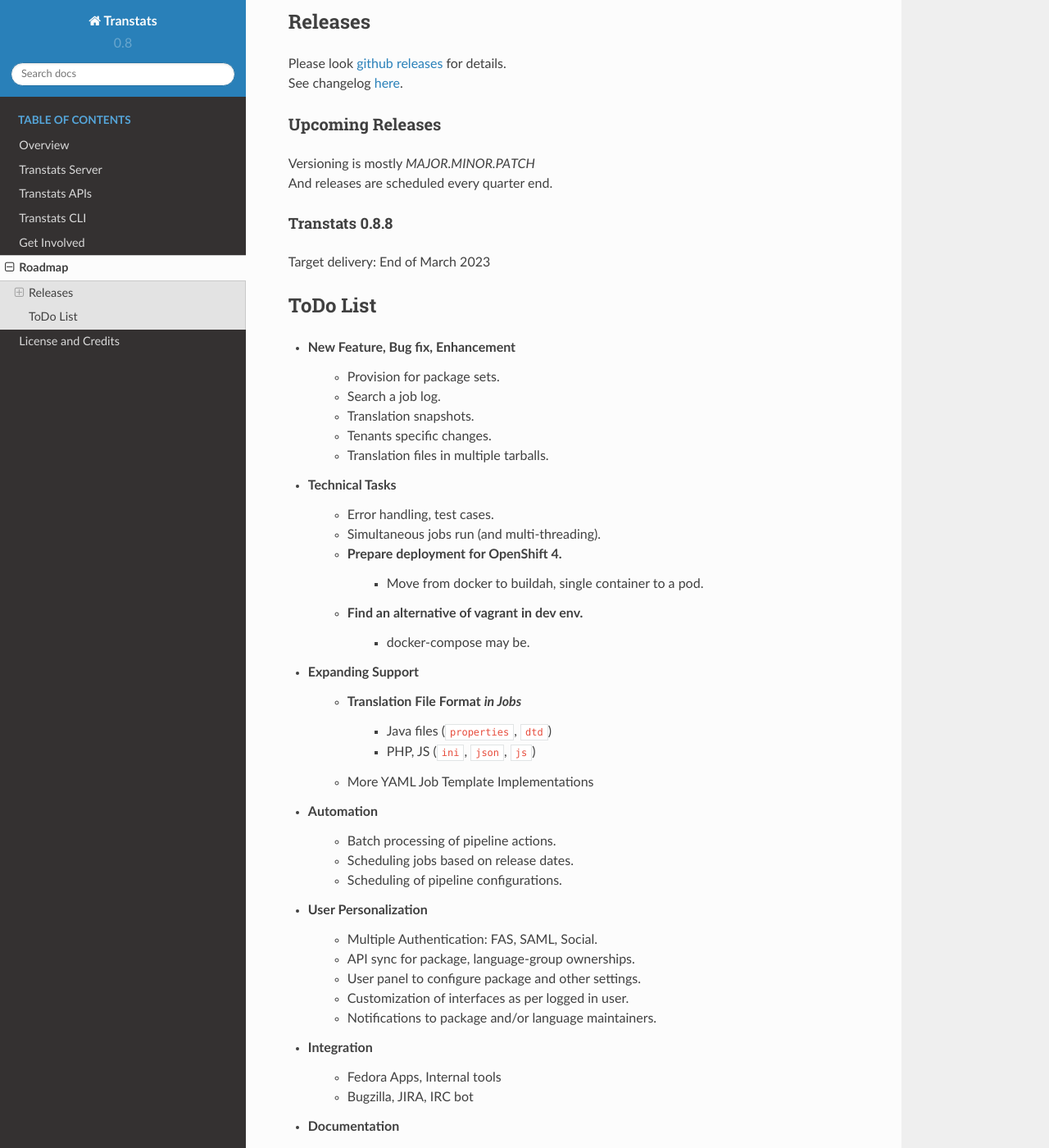
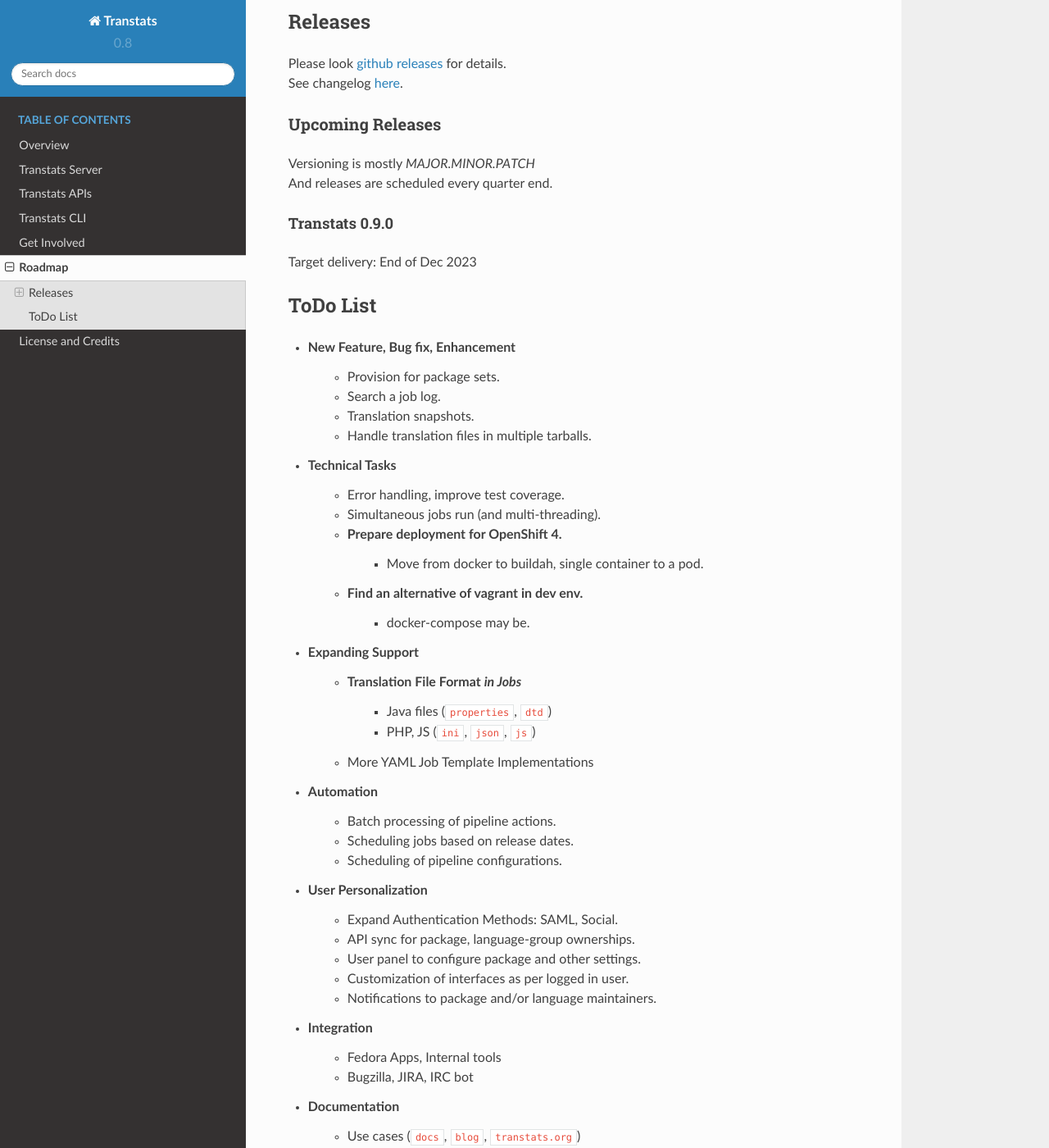
Before and after one commit to transtats/transtats, a Sphinx documentation site: the page built from docs/source/roadmap.rst, in a window 1280 px wide and 1400 px high, scrolled down 270 px. Shown: the whole window at 82% size. Built offline with Sphinx 7.4.7 and the Read the Docs theme 2.0.0, drawn with Linux system fonts in a browser that asks for light colours.

```diff
--- a/docs/source/conf.py
+++ b/docs/source/conf.py
@@ -60,7 +60,7 @@ author = 'Sundeep Anand'
 # The short X.Y version.
 version = "0.8"
 # The full version, including alpha/beta/rc tags.
-release = "0.8.8"
+release = "0.8.9"
 
 # The language for content autogenerated by Sphinx. Refer to documentation
 # for a list of supported languages.
--- a/docs/source/roadmap.rst
+++ b/docs/source/roadmap.rst
@@ -20,10 +20,10 @@ Upcoming Releases
 | And releases are scheduled every quarter end.
 
 
-Transtats 0.8.8
+Transtats 0.9.0
 ---------------
 
-| Target delivery: End of March 2023
+| Target delivery: End of Dec 2023
 
 
 ToDo List
@@ -33,11 +33,10 @@ ToDo List
     - Provision for package sets.
     - Search a job log.
     - Translation snapshots.
-    - Tenants specific changes.
-    - Translation files in multiple tarballs.
+    - Handle translation files in multiple tarballs.
 
 - Technical Tasks
-    - Error handling, test cases.
+    - Error handling, improve test coverage.
     - Simultaneous jobs run (and multi-threading).
     - Prepare deployment for OpenShift 4.
         - Move from docker to buildah, single container to a pod.
@@ -56,7 +55,7 @@ ToDo List
     - Scheduling of pipeline configurations.
 
 - User Personalization
-    - Multiple Authentication: FAS, SAML, Social.
+    - Expand Authentication Methods: SAML, Social.
     - API sync for package, language-group ownerships.
     - User panel to configure package and other settings.
     - Customization of interfaces as per logged in user.
--- a/transtats/__init__.py
+++ b/transtats/__init__.py
@@ -10,7 +10,7 @@ from .celery import app as celery_app
 
 __appname__ = "Transtats"
 __version__ = '0.8'
-__release__ = '0.8.8'
+__release__ = '0.8.9'
 __description__ = "Help track translations and automate workflow."
 __title__ = "Automate Translation Workflow"
 
```
Also changed, not shown: 5 other files.
